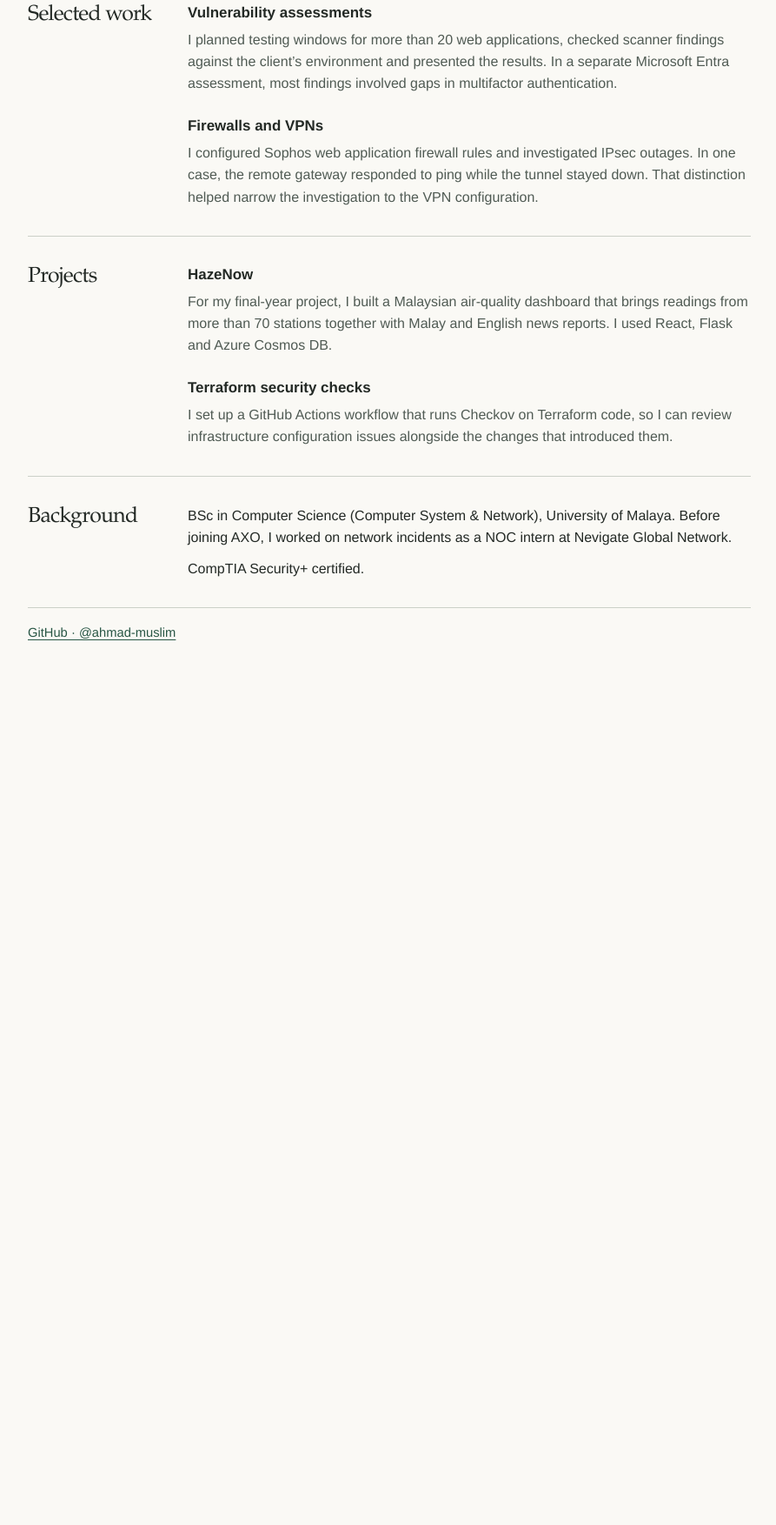
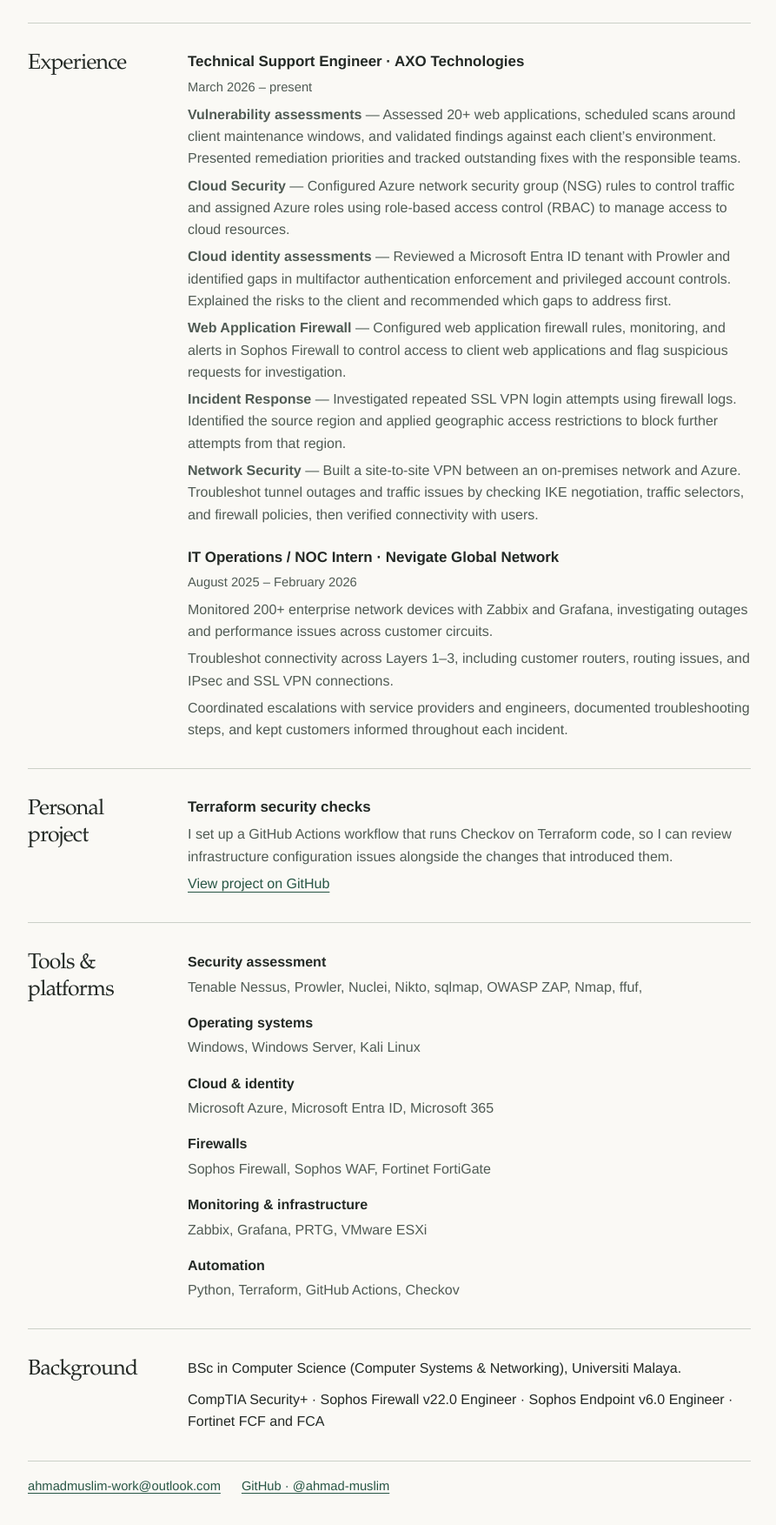
Before and after one commit to ahmad-muslim/ahmad-muslim.github.io, a plain HTML site: page index.html in a window 1280 px wide. Shown: the part 413-2166 px from the top of the page at 87% size, without its empty margins (192-1085 px from the left). Before the commit the page ends 1185 px from the top, so only its background shows below. Drawn offline with Linux system fonts and the light colour scheme.

Commit message:
Upload latest version of index.html

```diff
--- a/index.html
+++ b/index.html
@@ -31,6 +31,12 @@
     h3 { font-size: 1.06rem; font-weight: 620; line-height: 1.4; }
     article + article { margin-top: 1.55rem; }
     article p { margin-top: .38rem; color: var(--secondary); }
+    dl { margin: 0; }
+    dt { font-weight: 620; }
+    dd { margin: .2rem 0 1rem; color: var(--secondary); }
+    dd:last-child { margin-bottom: 0; }
+    .dates { font-size: .92rem; }
+    footer { display: flex; flex-wrap: wrap; gap: .6rem 1.5rem; overflow-wrap: anywhere; }
     a { color: var(--green); text-underline-offset: .23em; }
     a:hover { text-decoration-thickness: 2px; }
     a:focus-visible { outline: 2px solid var(--green); outline-offset: 4px; }
@@ -46,42 +52,69 @@
     <header>
       <h1>Ahmad Muslim</h1>
       <p class="role">Technical Support Engineer · Kuala Lumpur, Malaysia</p>
-      <p class="intro">I work on vulnerability assessments, firewalls and site-to-site VPNs at AXO Technologies. Part of my job is explaining what I found and helping clients decide what to fix first.</p>
+      <p class="intro">My background is in networking, and cybersecurity is where I want to specialize. At AXO, I’ve assessed web applications, reviewed cloud permissions, and investigated suspicious VPN logins. I especially enjoy figuring out which findings matter and helping clients decide what to fix first.</p>
     </header>
     <section aria-labelledby="work">
-      <h2 id="work">Selected work</h2>
+      <h2 id="work">Experience</h2>
       <div>
         <article>
-          <h3>Vulnerability assessments</h3>
-          <p>I planned testing windows for more than 20 web applications, checked scanner findings against the client’s environment and presented the results. In a separate Microsoft Entra assessment, most findings involved gaps in multifactor authentication.</p>
+          <h3>Technical Support Engineer · AXO Technologies</h3>
+          <p class="dates">March 2026 – present</p>
+          <p><strong>Vulnerability assessments</strong> — Assessed 20+ web applications, scheduled scans around client maintenance windows, and validated findings against each client’s environment. Presented remediation priorities and tracked outstanding fixes with the responsible teams.</p>
+          <p><strong>Cloud Security</strong> — Configured Azure network security group (NSG) rules to control traffic and assigned Azure roles using role-based access control (RBAC) to manage access to cloud resources.</p>
+		  <p><strong>Cloud identity assessments</strong> — Reviewed a Microsoft Entra ID tenant with Prowler and identified gaps in multifactor authentication enforcement and privileged account controls. Explained the risks to the client and recommended which gaps to address first.</p>
+		  <p><strong>Web Application Firewall</strong> — Configured web application firewall rules, monitoring, and alerts in Sophos Firewall to control access to client web applications and flag suspicious requests for investigation.</p>
+          <p><strong>Incident Response</strong> — Investigated repeated SSL VPN login attempts using firewall logs. Identified the source region and applied geographic access restrictions to block further attempts from that region.</p>
+		  <p><strong>Network Security</strong> — Built a site-to-site VPN between an on-premises network and Azure. Troubleshot tunnel outages and traffic issues by checking IKE negotiation, traffic selectors, and firewall policies, then verified connectivity with users.</p>
         </article>
         <article>
-          <h3>Firewalls and VPNs</h3>
-          <p>I configured Sophos web application firewall rules and investigated IPsec outages. In one case, the remote gateway responded to ping while the tunnel stayed down. That distinction helped narrow the investigation to the VPN configuration.</p>
+          <h3>IT Operations / NOC Intern · Nevigate Global Network</h3>
+          <p class="dates">August 2025 – February 2026</p>
+          <p>Monitored 200+ enterprise network devices with Zabbix and Grafana, investigating outages and performance issues across customer circuits.</p>
+		  <p>Troubleshot connectivity across Layers 1–3, including customer routers, routing issues, and IPsec and SSL VPN connections.</p>
+		  <p>Coordinated escalations with service providers and engineers, documented troubleshooting steps, and kept customers informed throughout each incident.</p>
         </article>
       </div>
     </section>
     <section aria-labelledby="projects">
-      <h2 id="projects">Projects</h2>
+      <h2 id="projects">Personal project</h2>
       <div>
-        <article>
-          <h3>HazeNow</h3>
-          <p>For my final-year project, I built a Malaysian air-quality dashboard that brings readings from more than 70 stations together with Malay and English news reports. I used React, Flask and Azure Cosmos DB.</p>
-        </article>
         <article>
           <h3>Terraform security checks</h3>
           <p>I set up a GitHub Actions workflow that runs Checkov on Terraform code, so I can review infrastructure configuration issues alongside the changes that introduced them.</p>
+		  <p>
+			  <a href="https://github.com/ahmad-muslim/devsecops-iac-security-pipeline">
+				View project on GitHub
+			  </a>
+		  </p>
         </article>
       </div>
+    </section>
+    <section aria-labelledby="tools">
+      <h2 id="tools">Tools &amp; platforms</h2>
+      <dl>
+        <dt>Security assessment</dt>
+        <dd>Tenable Nessus, Prowler, Nuclei, Nikto, sqlmap, OWASP ZAP, Nmap, ffuf, </dd>
+        <dt>Operating systems</dt>
+        <dd>Windows, Windows Server, Kali Linux</dd>
+        <dt>Cloud &amp; identity</dt>
+        <dd>Microsoft Azure, Microsoft Entra ID, Microsoft 365</dd>
+        <dt>Firewalls</dt>
+        <dd>Sophos Firewall, Sophos WAF, Fortinet FortiGate</dd>
+        <dt>Monitoring &amp; infrastructure</dt>
+        <dd>Zabbix, Grafana, PRTG, VMware ESXi</dd>
+        <dt>Automation</dt>
+        <dd>Python, Terraform, GitHub Actions, Checkov</dd>
+      </dl>
     </section>
     <section aria-labelledby="background">
       <h2 id="background">Background</h2>
       <div>
-        <p>BSc in Computer Science (Computer System &amp; Network), University of Malaya. Before joining AXO, I worked on network incidents as a NOC intern at Nevigate Global Network.</p>
-        <p style="margin-top:.65rem">CompTIA Security+ certified.</p>
+        <p>BSc in Computer Science (Computer Systems &amp; Networking), Universiti Malaya.</p>
+        <p style="margin-top:.65rem">CompTIA Security+ · Sophos Firewall v22.0 Engineer · Sophos Endpoint v6.0 Engineer · Fortinet FCF and FCA</p>
       </div>
     </section>
   </main>
-  <footer><a href="https://github.com/ahmad-muslim">GitHub · @ahmad-muslim</a></footer>
+  <footer><a href="mailto:ahmadmuslim-work@outlook.com">ahmadmuslim-work@outlook.com</a><a href="https://github.com/ahmad-muslim">GitHub · @ahmad-muslim</a></footer>
 </body>
 </html>
```
